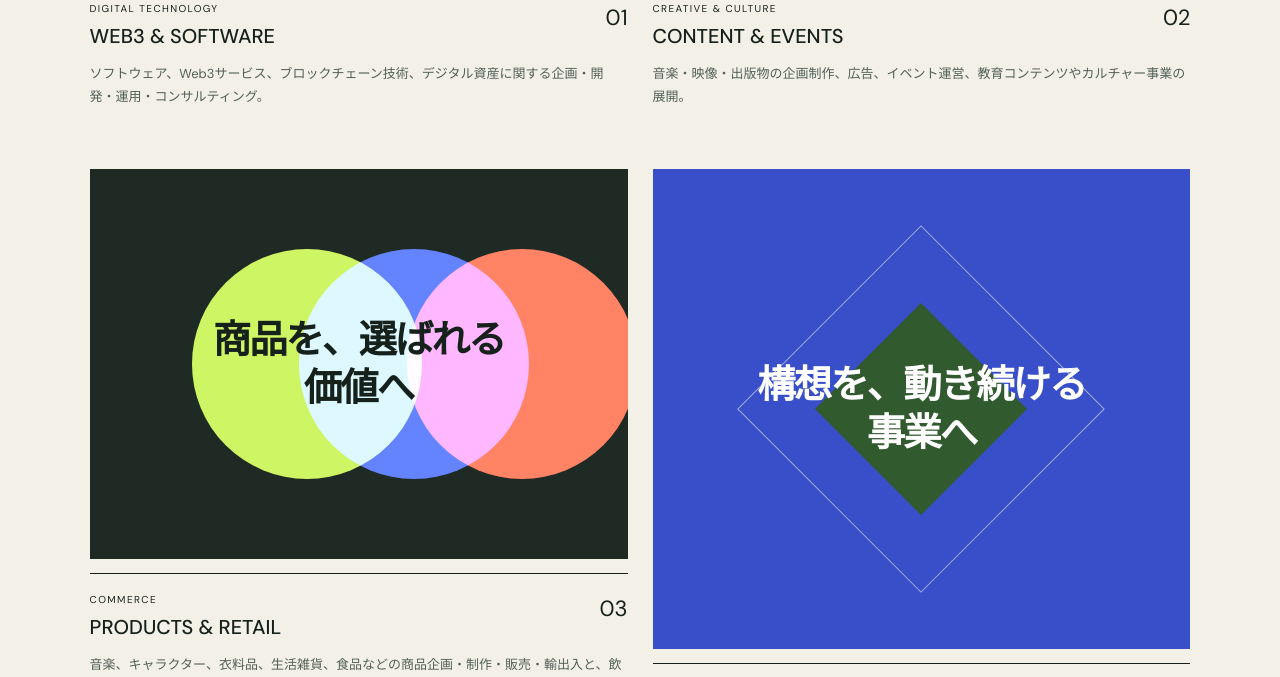
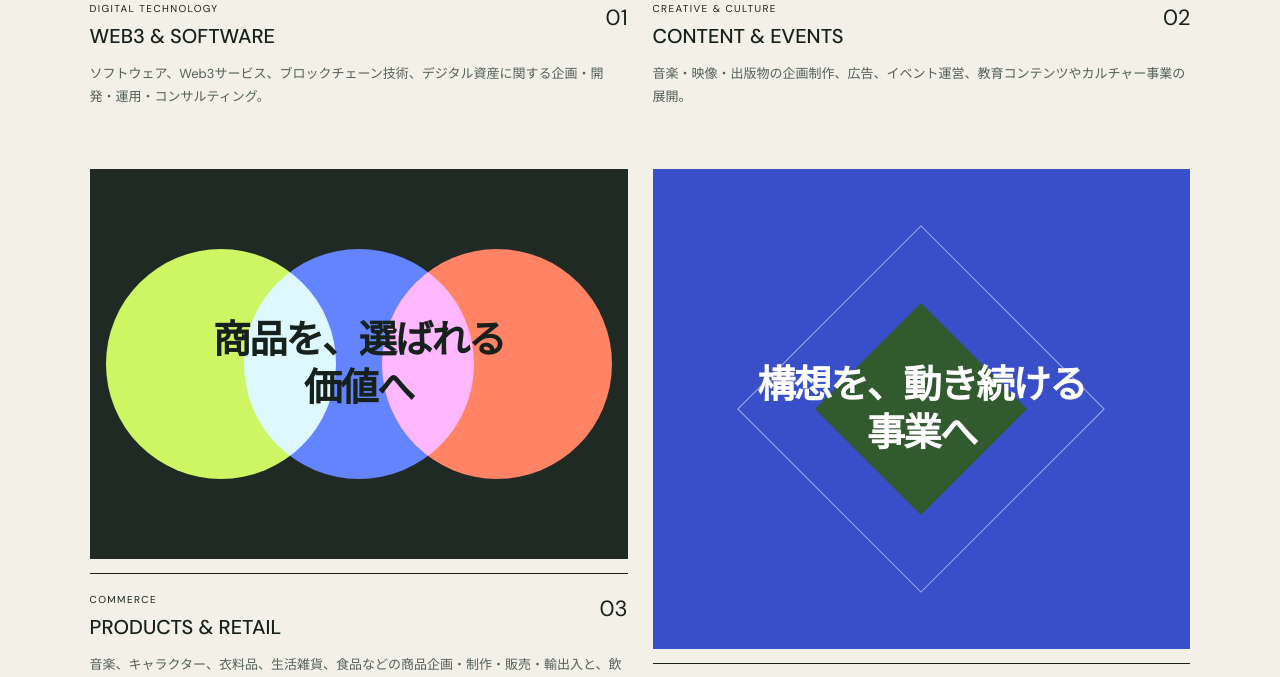
Before and after one commit to masuda-so/website, a Django app: page / in a window 1280 px wide. Shown: the part 2854-3531 px from the top of the page. Run offline with Django 5.2, Linux system fonts and the light colour scheme; parts of the project's set-up code (start-up, migrations or seed data) failed here and were passed over; some libraries are stand-ins or nearby versions.

Commit message:
Center commerce project artwork

```diff
--- a/website/static/css/project.css
+++ b/website/static/css/project.css
@@ -578,7 +578,7 @@ body.nexus-page {
 
 .nexus-page .art-three i {
   position: absolute;
-  left: 19%;
+  left: 50%;
   width: 230px;
   height: 230px;
   overflow: hidden;
@@ -586,16 +586,17 @@ body.nexus-page {
   border-radius: 50%;
   font-size: 0;
   mix-blend-mode: screen;
+  transform: translateX(-110%);
 }
 
 .nexus-page .art-three i:nth-child(2) {
-  left: 39%;
   background: var(--blue);
+  transform: translateX(-50%);
 }
 
 .nexus-page .art-three i:nth-child(3) {
-  left: 59%;
   background: var(--coral);
+  transform: translateX(10%);
 }
 
 .nexus-page .art-four {
```
